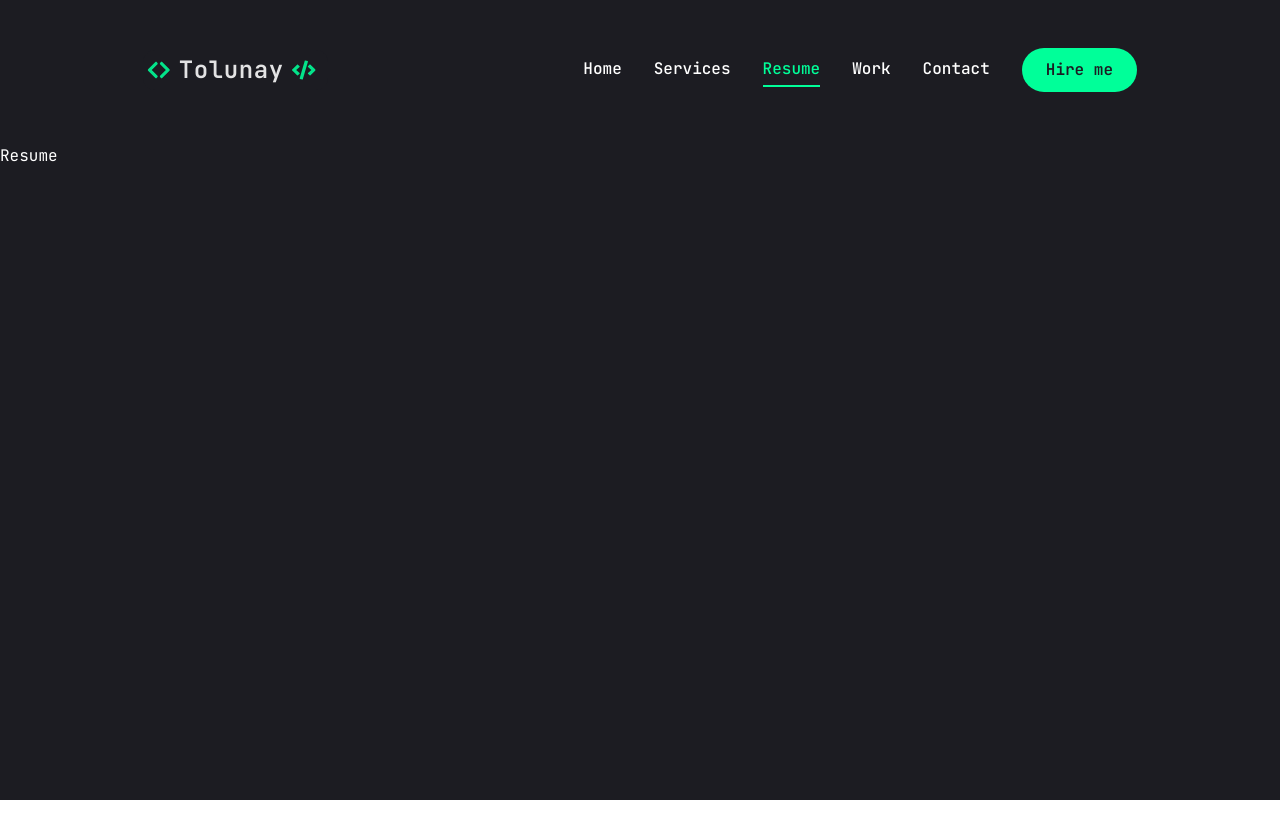
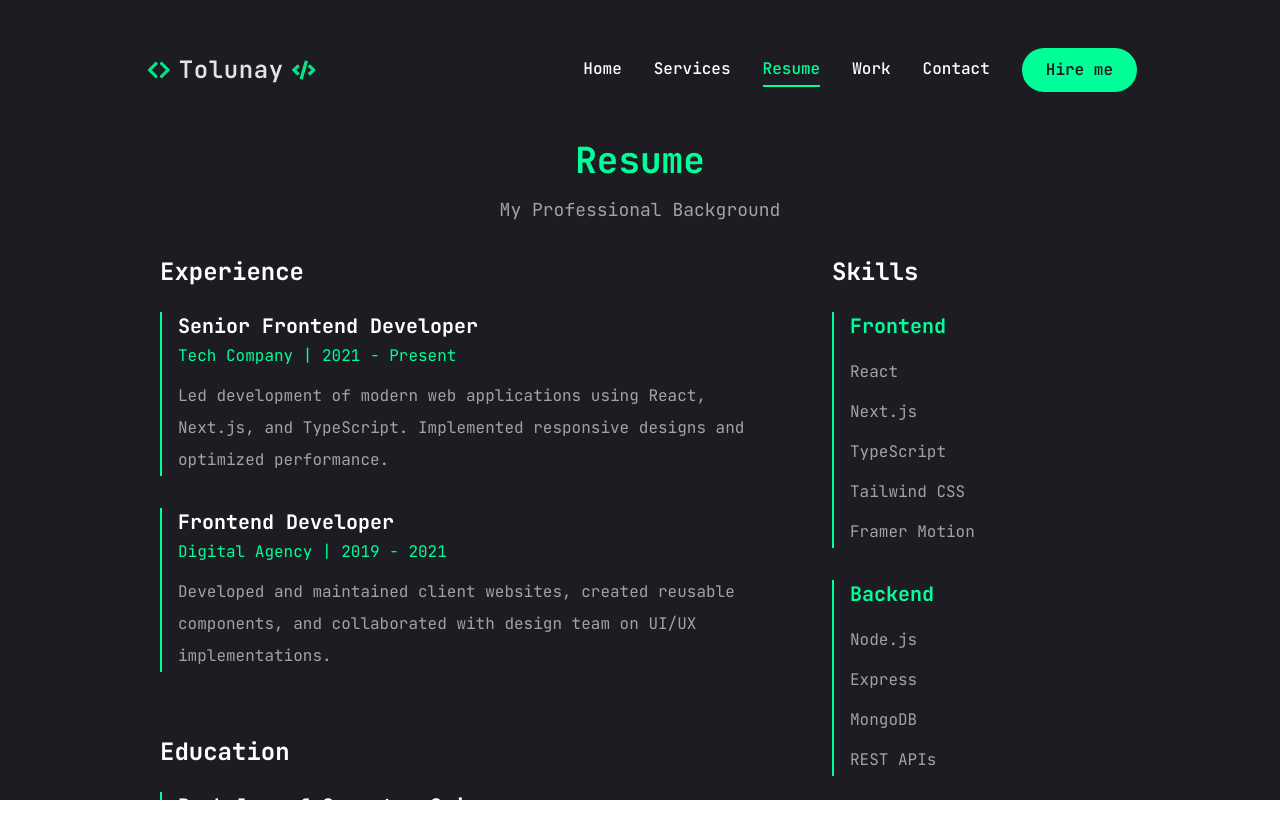
Before and after one commit to tolunaytezcan/personal-website, a Next.js app: page /resume in a window 1280 px wide. Shown: the top 838 px of the page. Before the commit the page ends 800 px from the top, so only its background shows below. Built offline with nearby package versions, Linux system fonts and the light colour scheme.

Commit message:
Add content and structure to Resume and Services pages

```diff
--- a/app/resume/page.jsx
+++ b/app/resume/page.jsx
@@ -1,5 +1,34 @@
+import PageTitle from '@/components/common/PageTitle';
+import Experience from '@/components/resume/Experience';
+import Education from '@/components/resume/Education';
+import Skills from '@/components/resume/Skills';
+import AnimatedContainer from '@/components/common/AnimatedContainer';
+
 const Resume = () => {
-  return <div>Resume</div>;
+  return (
+    <div className="relative h-screen w-full flex justify-center overflow-hidden">
+      <div className="container mx-auto px-4 lg:px-8 flex flex-col items-center">
+        <AnimatedContainer>
+          <div className="w-full max-w-[1440px] mx-auto">
+            <PageTitle title="Resume" subtitle="My Professional Background" />
+
+            <div className="grid grid-cols-1 lg:grid-cols-3 gap-8 lg:gap-12">
+              {/* Left Column */}
+              <div className="lg:col-span-2 space-y-16">
+                <Experience />
+                <Education />
+              </div>
+
+              {/* Right Column */}
+              <div className="lg:col-span-1">
+                <Skills />
+              </div>
+            </div>
+          </div>
+        </AnimatedContainer>
+      </div>
+    </div>
+  );
 };
 
 export default Resume;
--- a/app/services/page.jsx
+++ b/app/services/page.jsx
@@ -1,5 +1,26 @@
+'use client';
+import { motion } from 'framer-motion';
+import ServicesGrid from '@/components/services/ServicesGrid';
+import PageTitle from '@/components/common/PageTitle';
+
 const Services = () => {
-  return <div>Services</div>;
+  return (
+    <div className="relative h-screen w-full flex justify-center overflow-hidden">
+      <div className="container mx-auto px-4 lg:px-8 flex flex-col items-center">
+        <motion.div
+          initial={{ opacity: 0 }}
+          animate={{ opacity: 1 }}
+          transition={{ duration: 0.5 }}
+          className="w-full max-w-[1440px] mx-auto"
+        >
+          <PageTitle title="My Services" subtitle="How can I help you?" />
+          <div className="mt-8">
+            <ServicesGrid />
+          </div>
+        </motion.div>
+      </div>
+    </div>
+  );
 };
 
 export default Services;
--- /dev/null
+++ b/components/common/AnimatedContainer.jsx
@@ -0,0 +1,16 @@
+'use client';
+import { motion } from 'framer-motion';
+
+const AnimatedContainer = ({ children }) => {
+  return (
+    <motion.div
+      initial={{ opacity: 0 }}
+      animate={{ opacity: 1 }}
+      transition={{ duration: 0.5 }}
+    >
+      {children}
+    </motion.div>
+  );
+};
+
+export default AnimatedContainer;
--- /dev/null
+++ b/components/common/PageTitle.jsx
@@ -0,0 +1,12 @@
+const PageTitle = ({ title, subtitle }) => {
+  return (
+    <div className="text-center mb-8">
+      <h1 className="text-3xl md:text-4xl font-bold mb-4 text-[#00ff99]">
+        {title}
+      </h1>
+      <p className="text-lg text-neutral-400">{subtitle}</p>
+    </div>
+  );
+};
+
+export default PageTitle;
--- /dev/null
+++ b/components/resume/Education.jsx
@@ -0,0 +1,37 @@
+'use client';
+import { motion } from 'framer-motion';
+import ResumeSection from './ResumeSection';
+
+const education = [
+  {
+    id: 1,
+    degree: 'Bachelor of Computer Science',
+    school: 'University Name',
+    period: '2015 - 2019',
+    description: 'Focus on software engineering and web technologies. Graduated with honors.',
+  },
+];
+
+const Education = () => {
+  return (
+    <ResumeSection title="Education">
+      <div className="space-y-8">
+        {education.map((edu, index) => (
+          <motion.div
+            key={edu.id}
+            initial={{ opacity: 0, y: 20 }}
+            animate={{ opacity: 1, y: 0 }}
+            transition={{ duration: 0.5, delay: index * 0.1 }}
+            className="border-l-2 border-[#00ff99] pl-4"
+          >
+            <h3 className="text-xl font-bold text-white">{edu.degree}</h3>
+            <p className="text-[#00ff99] mb-2">{edu.school} | {edu.period}</p>
+            <p className="text-neutral-400">{edu.description}</p>
+          </motion.div>
+        ))}
+      </div>
+    </ResumeSection>
+  );
+};
+
+export default Education;
--- /dev/null
+++ b/components/resume/Experience.jsx
@@ -0,0 +1,33 @@
+import { ExperienceItem } from './ExperienceItem';
+
+const experiences = [
+  {
+    id: 1,
+    title: 'Senior Frontend Developer',
+    company: 'Tech Company',
+    period: '2021 - Present',
+    description: 'Led development of modern web applications using React, Next.js, and TypeScript. Implemented responsive designs and optimized performance.',
+  },
+  {
+    id: 2,
+    title: 'Frontend Developer',
+    company: 'Digital Agency',
+    period: '2019 - 2021',
+    description: 'Developed and maintained client websites, created reusable components, and collaborated with design team on UI/UX implementations.',
+  },
+];
+
+const Experience = () => {
+  return (
+    <section className="w-full">
+      <h2 className="text-2xl font-bold text-white mb-6">Experience</h2>
+      <div className="space-y-8">
+        {experiences.map((exp, index) => (
+          <ExperienceItem key={exp.id} experience={exp} index={index} />
+        ))}
+      </div>
+    </section>
+  );
+};
+
+export default Experience;
--- /dev/null
+++ b/components/resume/ExperienceItem.jsx
@@ -0,0 +1,17 @@
+'use client';
+import { motion } from 'framer-motion';
+
+export const ExperienceItem = ({ experience, index }) => {
+  return (
+    <motion.div
+      initial={{ opacity: 0, y: 20 }}
+      animate={{ opacity: 1, y: 0 }}
+      transition={{ duration: 0.5, delay: index * 0.1 }}
+      className="border-l-2 border-[#00ff99] pl-4"
+    >
+      <h3 className="text-xl font-bold text-white">{experience.title}</h3>
+      <p className="text-[#00ff99] mb-2">{experience.company} | {experience.period}</p>
+      <p className="text-neutral-400">{experience.description}</p>
+    </motion.div>
+  );
+};
--- /dev/null
+++ b/components/resume/ResumeSection.jsx
@@ -0,0 +1,10 @@
+const ResumeSection = ({ title, children }) => {
+  return (
+    <section className="w-full">
+      <h2 className="text-2xl font-bold text-white mb-6">{title}</h2>
+      {children}
+    </section>
+  );
+};
+
+export default ResumeSection;
--- /dev/null
+++ b/components/resume/Skills.jsx
@@ -0,0 +1,45 @@
+'use client';
+import { motion } from 'framer-motion';
+import ResumeSection from './ResumeSection';
+
+const skills = [
+  {
+    category: 'Frontend',
+    items: ['React', 'Next.js', 'TypeScript', 'Tailwind CSS', 'Framer Motion']
+  },
+  {
+    category: 'Backend',
+    items: ['Node.js', 'Express', 'MongoDB', 'REST APIs']
+  },
+  {
+    category: 'Tools',
+    items: ['Git', 'VS Code', 'Figma', 'Docker']
+  }
+];
+
+const Skills = () => {
+  return (
+    <ResumeSection title="Skills">
+      <div className="space-y-8">
+        {skills.map((skillGroup, groupIndex) => (
+          <motion.div
+            key={skillGroup.category}
+            initial={{ opacity: 0, y: 20 }}
+            animate={{ opacity: 1, y: 0 }}
+            transition={{ duration: 0.5, delay: groupIndex * 0.1 }}
+            className="border-l-2 border-[#00ff99] pl-4"
+          >
+            <h3 className="text-xl font-bold text-[#00ff99] mb-4">{skillGroup.category}</h3>
+            <ul className="space-y-2">
+              {skillGroup.items.map((skill, index) => (
+                <li key={index} className="text-neutral-400">{skill}</li>
+              ))}
+            </ul>
+          </motion.div>
+        ))}
+      </div>
+    </ResumeSection>
+  );
+};
+
+export default Skills;
--- /dev/null
+++ b/components/services/ServiceCard.jsx
@@ -0,0 +1,17 @@
+'use client';
+import { motion } from 'framer-motion';
+
+const ServiceCard = ({ title, description, icon }) => {
+  return (
+    <motion.div
+      whileHover={{ scale: 1.02 }}
+      className="p-6 rounded-xl bg-neutral-900/50 border border-neutral-800 hover:border-[#00ff99]/50 transition-colors"
+    >
+      <div className="text-4xl mb-4">{icon}</div>
+      <h3 className="text-xl font-bold mb-2 text-[#00ff99]">{title}</h3>
+      <p className="text-neutral-400">{description}</p>
+    </motion.div>
+  );
+};
+
+export default ServiceCard;
--- /dev/null
+++ b/components/services/ServicesGrid.jsx
@@ -0,0 +1,49 @@
+'use client';
+import { motion } from 'framer-motion';
+import ServiceCard from './ServiceCard';
+
+const services = [
+  {
+    id: 1,
+    title: 'Web Development',
+    description: 'Modern and responsive web applications',
+    icon: '💻',
+  },
+  {
+    id: 2,
+    title: 'Mobile Development',
+    description: 'Native iOS and Android applications',
+    icon: '📱',
+  },
+  {
+    id: 3,
+    title: 'UI/UX Design',
+    description: 'User-friendly and visually appealing designs',
+    icon: '🎨',
+  },
+  {
+    id: 4,
+    title: 'Consulting',
+    description: 'Technical consulting and project management',
+    icon: '🤝',
+  },
+];
+
+const ServicesGrid = () => {
+  return (
+    <div className="grid grid-cols-1 md:grid-cols-2 gap-8 w-full">
+      {services.map((service, index) => (
+        <motion.div
+          key={service.id}
+          initial={{ opacity: 0, y: 20 }}
+          animate={{ opacity: 1, y: 0 }}
+          transition={{ duration: 0.5, delay: index * 0.1 }}
+        >
+          <ServiceCard {...service} />
+        </motion.div>
+      ))}
+    </div>
+  );
+};
+
+export default ServicesGrid;
```
